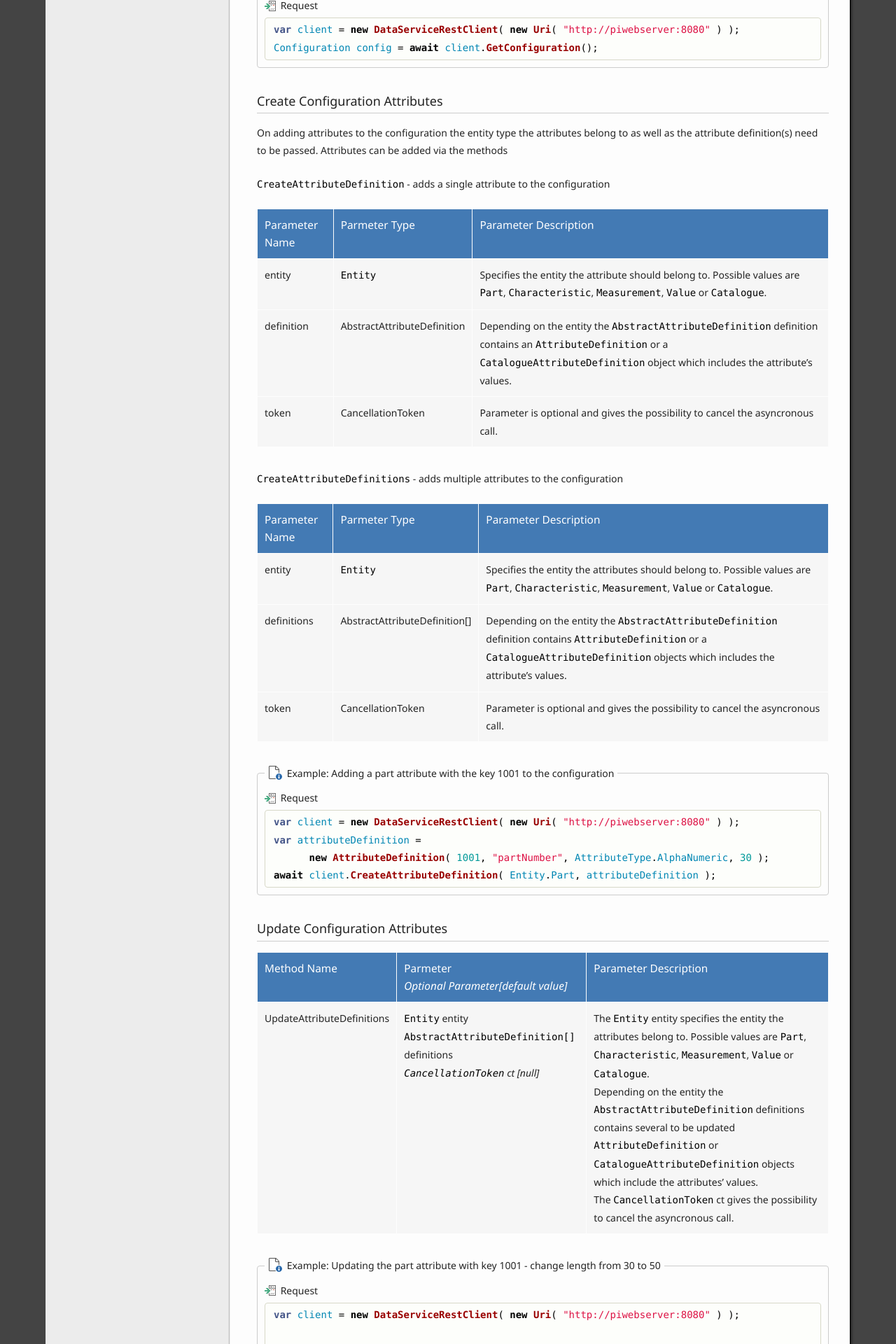
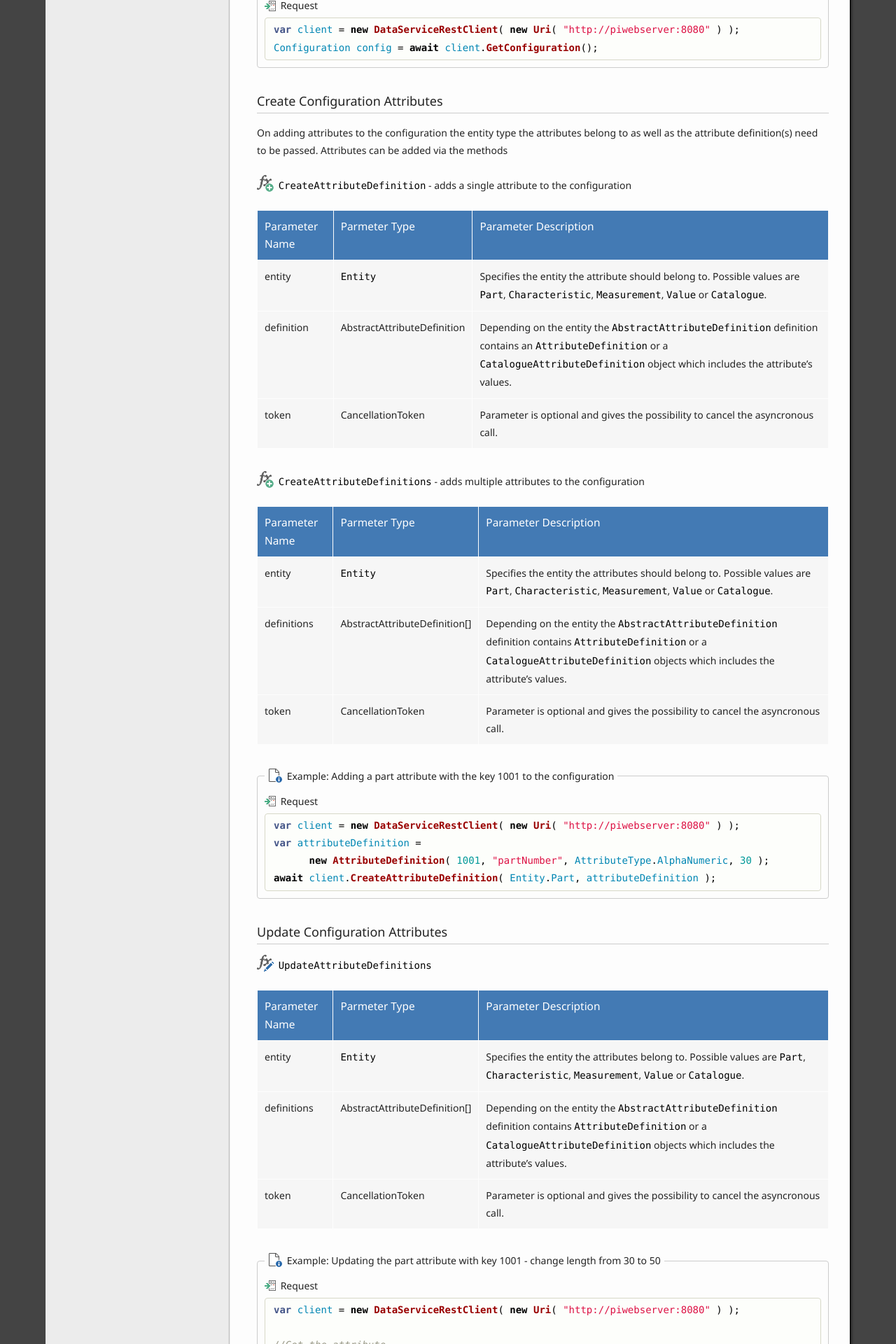
Before and after one commit to ZEISS-PiWeb/PiWeb-Api, a Jekyll site: the page built from _pages/022-configuration.md, in a window 1280 px wide. Shown: the part 2582-4502 px from the top of the page at 70% size. Built offline with Jekyll 4.4.1, drawn with Linux system fonts in a browser that asks for light colours; some of the changed text lies outside the part shown.

Commit message:
Update 022-configuration.md

````diff
--- a/_pages/022-configuration.md
+++ b/_pages/022-configuration.md
@@ -87,7 +87,7 @@
 
 On adding attributes to the configuration the entity type the attributes belong to as well as the attribute definition(s) need to be passed. Attributes can be added via the methods
 
-```CreateAttributeDefinition``` - adds a single attribute to the configuration
+{{ site.images['function-create'] }} ```CreateAttributeDefinition``` - adds a single attribute to the configuration
 
 Parameter Name | Parmeter Type           | Parameter Description
 ---------------|-------------------------|--------------------------------------------------
@@ -95,7 +95,7 @@
 definition     | AbstractAttributeDefinition | Depending on the entity the ```AbstractAttributeDefinition``` definition contains an ```AttributeDefinition``` or a ```CatalogueAttributeDefinition``` object which includes the attribute's values.
 token          | CancellationToken       | Parameter is optional and gives the possibility to cancel the asyncronous call.
 
-```CreateAttributeDefinitions``` - adds multiple attributes to the configuration
+{{ site.images['function-create'] }} ```CreateAttributeDefinitions``` - adds multiple attributes to the configuration
 
 Parameter Name | Parmeter Type           | Parameter Description
 ---------------|-------------------------|--------------------------------------------------
@@ -118,9 +118,13 @@
 
 ### Update Configuration Attributes
 
-Method Name | Parmeter<br>*Optional Parameter[default value]* | Parameter Description
-------------|-------------------------------------------------|----------------------
-UpdateAttributeDefinitions | ```Entity``` entity<br><nobr><code>AbstractAttributeDefinition[]</code> definitions </nobr><br>*```CancellationToken``` ct [null]* |  The ```Entity``` entity specifies the entity the attributes belong to. Possible values are ```Part```, ```Characteristic```, ```Measurement```, ```Value``` or ```Catalogue```.<br> Depending on the entity the ```AbstractAttributeDefinition``` definitions contains several to be updated ```AttributeDefinition``` or  ```CatalogueAttributeDefinition``` objects which include the attributes' values. <br> The ```CancellationToken``` ct gives the possibility to cancel the asyncronous call.
+{{ site.images['function-update'] }} ```UpdateAttributeDefinitions```
+
+Parameter Name | Parmeter Type           | Parameter Description
+---------------|-------------------------|--------------------------------------------------
+entity         | ```Entity```            | Specifies the entity the attributes belong to. Possible values are ```Part```, ```Characteristic```, ```Measurement```, ```Value``` or ```Catalogue```.
+definitions     | AbstractAttributeDefinition[] | Depending on the entity the ```AbstractAttributeDefinition``` definition contains ```AttributeDefinition``` or a ```CatalogueAttributeDefinition``` objects which includes the attribute's values.
+token          | CancellationToken       | Parameter is optional and gives the possibility to cancel the asyncronous call.
 
 {% include exampleFieldset.html caption="Updating the part attribute with key 1001 - change length from 30 to 50" %}
 {{ site.headers['request'] | markdownify }}
@@ -142,9 +146,13 @@
 
 ### Delete Configuration Attributes
 
-Method Name | Parmeter<br>*Optional Parameter[default value]* | Parameter Description
-------------|-------------------------------------------------|----------------------
-DeleteAttributeDefinitions | ```Entity``` entity<br>*```ushort``` keys [null]*<br>*```CancellationToken``` ct [null]* |  The ```Entity``` entity specifies the entity the attributes belong to. Possible values are ```Part```, ```Characteristic```, ```Measurement```, ```Value``` or ```Catalogue```.<br>The *keys* parameter may contain the keys of th attribute which should be deleted. If it stays empty all attributes of the given *entity* are deleted. <br> The ```CancellationToken``` ct gives the possibility to cancel the asyncronous call.
+{{ site.images['function-delete'] }} ```DeleteAttributeDefinitions``` - deletes all or certain attributes for a given entity
+
+Parameter Name | Parmeter Type           | Parameter Description
+---------------|-------------------------|--------------------------------------------------
+entity         | ```Entity```            | Specifies the entity the attributes should belong to. Possible values are ```Part```, ```Characteristic```, ```Measurement```, ```Value``` or ```Catalogue```.
+keys           | ushort[]                | May contain the keys of th attributes which should be deleted. If it stays empty all attributes of the given *entity* are deleted.
+token          | CancellationToken       | Parameter is optional and gives the possibility to cancel the asyncronous call.
 
 {% include exampleFieldset.html caption="Delete the part attribute with key 1001" %}
 {{ site.headers['request'] | markdownify }}
@@ -152,6 +160,32 @@
 {% highlight csharp %}
 var client = new DataServiceRestClient( new Uri( "http://piwebserver:8080" ) );
 await client.DeleteAttributeDefinitions( Entity.Part, new ushort[]{ (ushort)1001 } );
+{% endhighlight %}
+
+{{ site.sections['endExample'] }}
+
+{% include exampleFieldset.html caption="Delete all part attributes" %}
+{{ site.headers['request'] | markdownify }}
+
+{% highlight csharp %}
+var client = new DataServiceRestClient( "http://piwebserver:8080" );
+client.DeleteAttributeDefinitions( Entity.Part );
+{% endhighlight %}
+
+{{ site.sections['endExample'] }}
+
+{{ site.images['function-delete'] }} ```DeleteAllAttributeDefinitions``` - deletes all attributes of the configuration
+
+Parameter Name | Parmeter Type           | Parameter Description
+---------------|-------------------------|--------------------------------------------------
+token          | CancellationToken       | Parameter is optional and gives the possibility to cancel the asyncronous call.
+
+{% include exampleFieldset.html caption="Delete all attributes of the configuration" %}
+{{ site.headers['request'] | markdownify }}
+
+{% highlight csharp %}
+var client = new DataServiceRestClient( "http://piwebserver:8080" );
+client.DeleteAllAttributeDefinitions();
 {% endhighlight %}
 
 {{ site.sections['endExample'] }}
@@ -324,16 +358,6 @@
 
 {{ site.sections['endExample'] }}
 
-{{ site.sections['beginExampleAPI'] }}
-{{ site.headers['request'] | markdownify }}
-
-{% highlight csharp %}
-var client = new DataServiceRestClient( serviceUri );
-client.DeleteAllAttributeDefinitions();
-{% endhighlight %}
-
-{{ site.sections['endExample'] }}
-
 ### {{ site.headers['example'] }}  Delete all part attributes
 
 {{ site.sections['beginExampleWebService'] }}
@@ -347,16 +371,6 @@
 
 {% highlight http %}
 HTTP/1.1 200 Ok
-{% endhighlight %}
-
-{{ site.sections['endExample'] }}
-
-{{ site.sections['beginExampleAPI'] }}
-{{ site.headers['request'] | markdownify }}
-
-{% highlight csharp %}
-var client = new DataServiceRestClient( serviceUri );
-client.DeleteAttributeDefinitions( Entity.Part );
 {% endhighlight %}
 
 {{ site.sections['endExample'] }}
````
